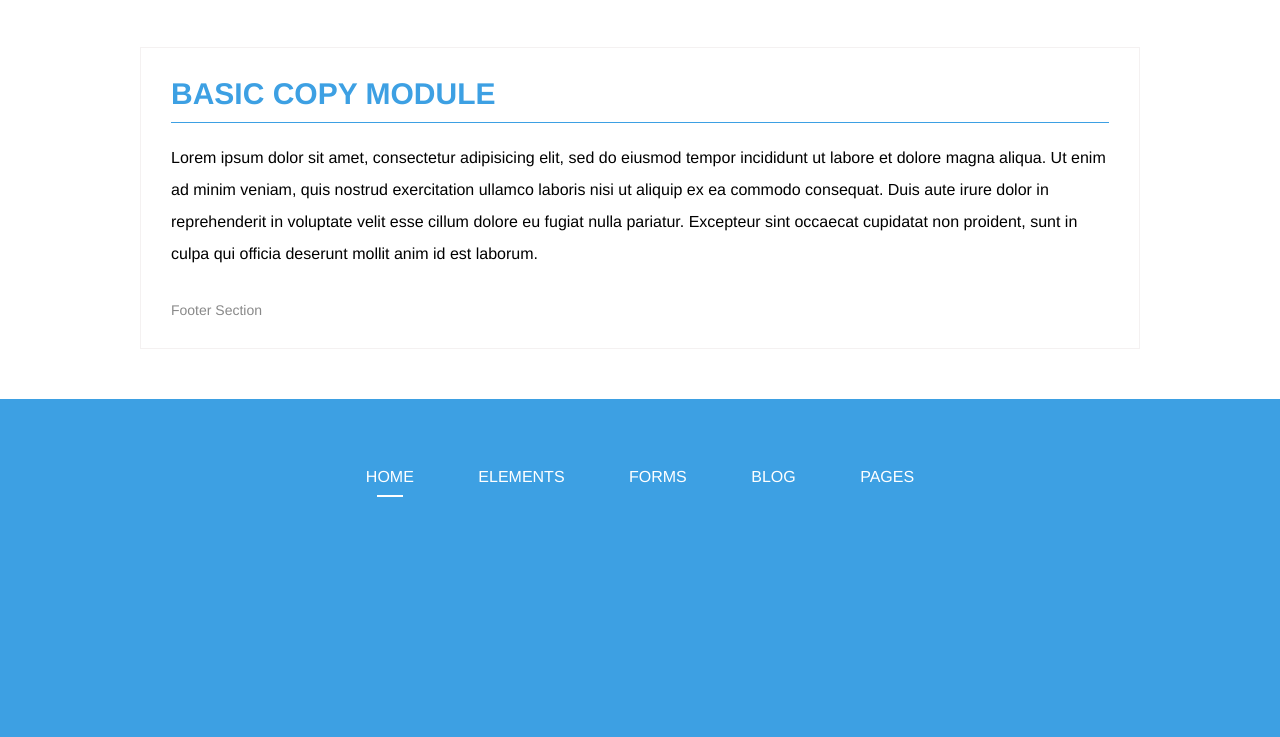
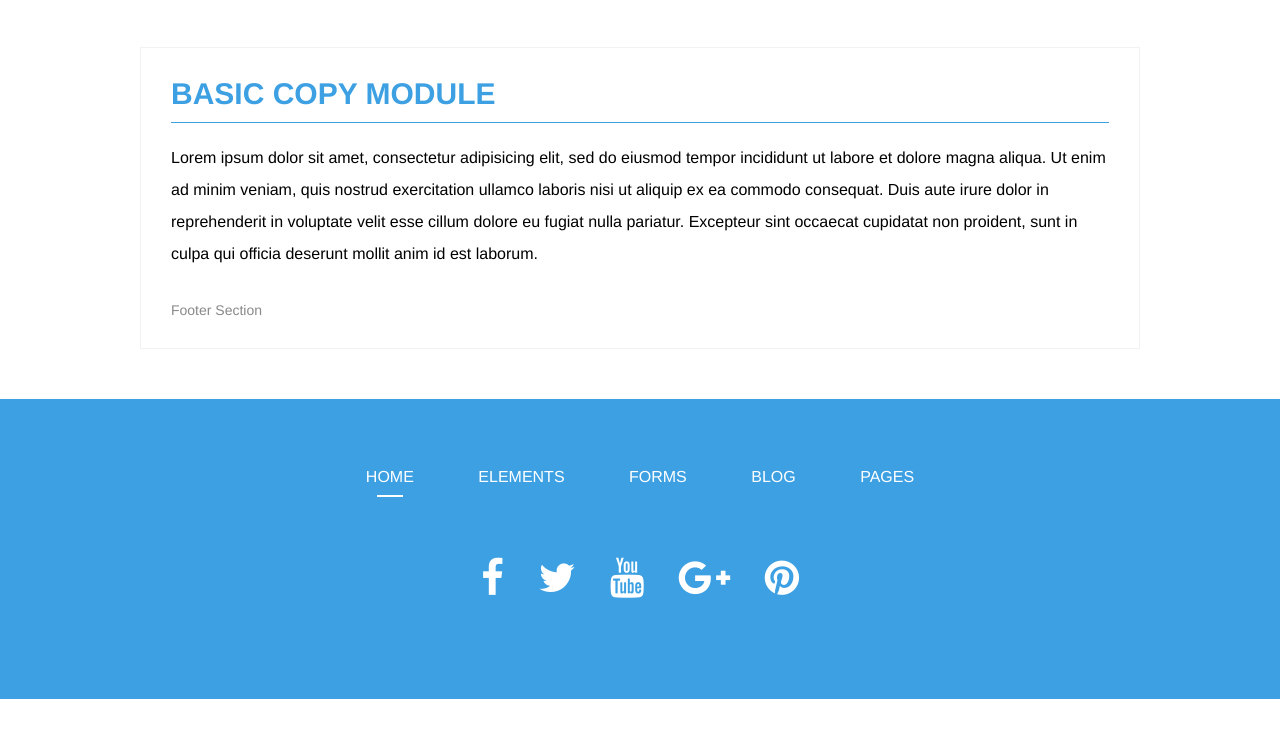
Before and after one commit to offthegridcoders/professional-template, a website: page src/html/index.html in a window 1280 px wide. Shown: the part 1859-2596 px from the top of the page. After the commit the page ends 2558 px from the top, so only its background shows below. Drawn offline with Linux system fonts and the light colour scheme; files that its build step writes are made by us from their sources; files whose address does not match are found by name.

Commit message:
added social media links to footer

```diff
--- a/src/html/index.html
+++ b/src/html/index.html
@@ -77,6 +77,13 @@
         <li><a href="#">Blog</a></li>
         <li><a href="#">Pages</a></li>
       </ul>
+      <ul class="social-links">
+        <li><a href="#"><i class="fa fa-facebook"></i></a></li>
+        <li><a href="#"><i class="fa fa-twitter"></i></a></li>
+        <li><a href="#"><i class="fa fa-youtube"></i></a></li>
+        <li><a href="#"><i class="fa fa-google-plus"></i></a></li>
+        <li><a href="#"><i class="fa fa-pinterest"></i></a></li>
+      </ul>
     </footer>
     <script src="js/config.js" type="text/javascript"></script>
     <script src="js/inits.js" type="text/javascript"></script>
--- a/src/less/modules/navigation/main-footer.less
+++ b/src/less/modules/navigation/main-footer.less
@@ -1,7 +1,7 @@
 .main-footer {
   background-color: @main-footer-bgcolor;
   padding: 50px 100px;
-  height: 400px;
+  height: 300px;
 
   .main-links {
     margin: 0 auto;
@@ -45,4 +45,22 @@
       .link-hover-active(@main-footer-link-color);
     }
   }
+
+  .social-links {
+    margin: 50px auto 0;
+    max-width: 800px;
+    list-style: none;
+    text-align: center;
+
+    li {
+      display: inline-block;
+    }
+
+    a {
+      margin: 10px;
+      padding: 5px;
+      color: #fff;
+      font-size: 40px;
+    }
+  }
 }
```
Also changed, not shown: dist/css/compiled.css, dist/index.html, src/css/compiled.css, src/css/main.css.
